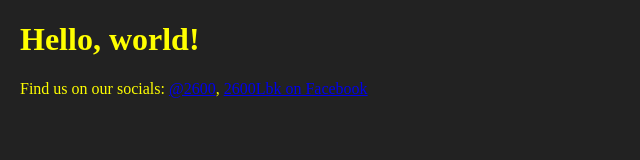
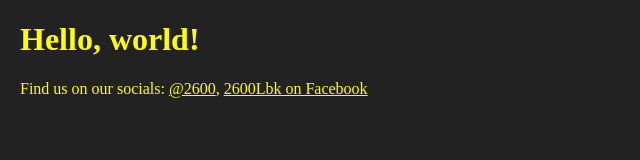
Before and after one commit to 2600-lbk/2600-lbk.github.io, a plain HTML site: page docs/index.html in a window 1280 px wide. Shown: the whole page, without its empty margins (0-640 px from the left). Drawn offline with Linux system fonts and the light colour scheme.

Commit message:
fix: link colors

```diff
--- a/docs/index.css
+++ b/docs/index.css
@@ -1,5 +1,10 @@
 body {
-    background-color: #222222;
-    color: yellow;
-    margin: 20px;
-  }
+  background-color: #222222;
+  color: yellow;
+  margin: 20px;
+}
+
+a,
+a:visited {
+  color: yellow;
+}
```
